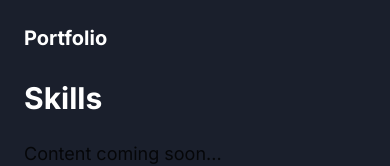
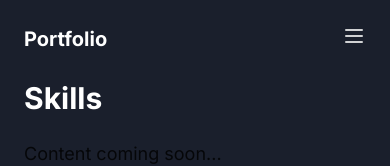
Before and after one commit to Eng-FerasAhmad/frontend-portfolio, a React (Vite) app: page /skills in a window 390 px wide. Shown: the top 166 px of the page. Built offline with nearby package versions, Linux system fonts and the light colour scheme.

Commit message:
feat: Add burger menu for mobile navigation
Implement a burger menu to display the navigation on smaller screens.

```diff
--- a/src/components/Navigation.tsx
+++ b/src/components/Navigation.tsx
@@ -1,6 +1,6 @@
 
 import { useState } from 'react';
-import { Book, Briefcase, Mail, User, Globe } from 'lucide-react';
+import { Book, Briefcase, Mail, Menu, User, Globe } from 'lucide-react';
 import { ThemeToggle } from './ThemeToggle';
 import { useTranslation } from 'react-i18next';
 import { Link } from 'react-router-dom';
@@ -10,6 +10,13 @@ import {
   DropdownMenuItem,
   DropdownMenuTrigger,
 } from "@/components/ui/dropdown-menu"
+import {
+  Drawer,
+  DrawerContent,
+  DrawerHeader,
+  DrawerTitle,
+  DrawerTrigger,
+} from "@/components/ui/drawer"
 
 const Navigation = () => {
   const [isScrolled, setIsScrolled] = useState(false);
@@ -33,13 +40,8 @@ const Navigation = () => {
     i18n.changeLanguage(lang);
   };
 
-  return (
-    <nav className={`fixed top-0 w-full z-50 ${isScrolled ? 'bg-background/90 dark:bg-navy/90 backdrop-blur-md py-4' : 'bg-transparent py-6'}`}>
-      <div className="container mx-auto px-6 flex justify-between items-center">
-        <Link to="/" className="text-foreground dark:text-white font-bold text-xl">
-          {t('nav.portfolio')}
-        </Link>
-        <div className="hidden md:flex items-center gap-8">
+  const NavLinks = () => (
+    <>
       {navItems.map((item) => (
         <Link
           key={item.label}
@@ -64,6 +66,38 @@ const Navigation = () => {
         </DropdownMenuContent>
       </DropdownMenu>
       <ThemeToggle />
+    </>
+  );
+
+  return (
+    <nav className={`fixed top-0 w-full z-50 ${isScrolled ? 'bg-background/90 dark:bg-navy/90 backdrop-blur-md py-4' : 'bg-transparent py-6'}`}>
+      <div className="container mx-auto px-6 flex justify-between items-center">
+        <Link to="/" className="text-foreground dark:text-white font-bold text-xl">
+          {t('nav.portfolio')}
+        </Link>
+
+        {/* Desktop Navigation */}
+        <div className="hidden md:flex items-center gap-8">
+          <NavLinks />
+        </div>
+
+        {/* Mobile Navigation */}
+        <div className="md:hidden">
+          <Drawer>
+            <DrawerTrigger asChild>
+              <button className="text-foreground/80 dark:text-white/80 hover:text-foreground dark:hover:text-white">
+                <Menu className="w-6 h-6" />
+              </button>
+            </DrawerTrigger>
+            <DrawerContent>
+              <DrawerHeader>
+                <DrawerTitle>{t('nav.portfolio')}</DrawerTitle>
+              </DrawerHeader>
+              <div className="px-6 pb-6 flex flex-col gap-6">
+                <NavLinks />
+              </div>
+            </DrawerContent>
+          </Drawer>
         </div>
       </div>
     </nav>
```
Lines whose indentation alone changed are shown as unchanged.
